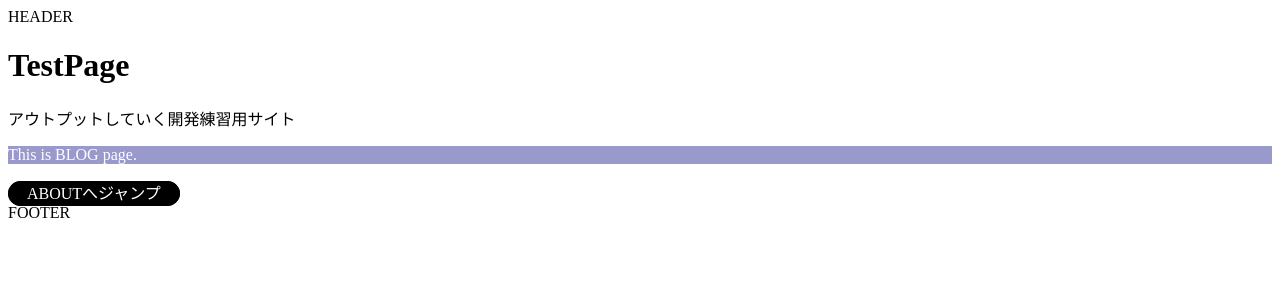
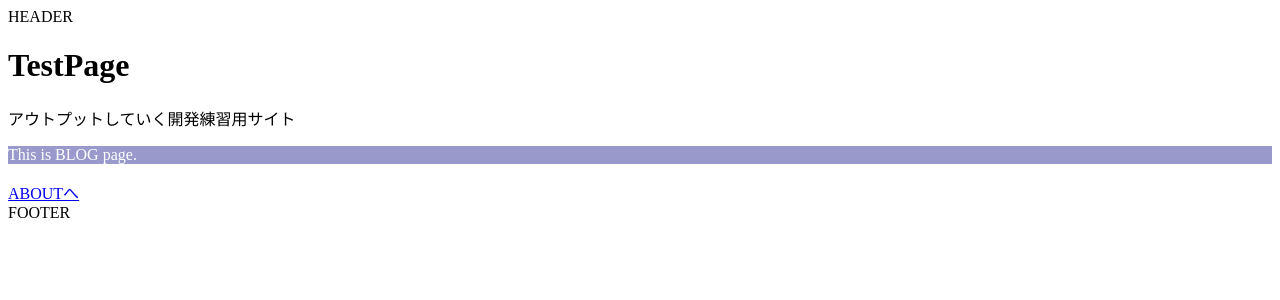
Before and after one commit to lumijoe/blog, a Next.js app: page /blog in a window 1280 px wide. Shown: the top 300 px of the page. Built offline with nearby package versions, Linux system fonts and the light colour scheme.

Commit message:
vercel bug

```diff
--- a/pages/blog/index.js
+++ b/pages/blog/index.js
@@ -1,6 +1,7 @@
 // pages/blog/index.js(ブログページをblogディレクトリで管理する)
 
 import Hero from '@/components/Hero'
+import Link from 'next/link';
 
 export default function Blog() {
     return (
@@ -10,16 +11,9 @@ export default function Blog() {
                 backgroundColor: '#9999CC',
                 color: 'white'
             }}>This is BLOG page.</p>
-            <a href='/about'
-               style={{
-                    backgroundColor: 'black',
-                    color: 'white',
-                    padding: '3px 18px',
-                    boxSizing: 'border-box',
-                    border: '1px black solid',
-                    textDecoration: 'none',
-                    borderRadius: '9999px'
-               }}>ABOUTへジャンプ</a>
+            <Link href='/about'>
+                ABOUTへ
+            </Link>
         </div>
     )
 }
```
Also changed, not shown: pages/about.js (+4 -11 lines).
